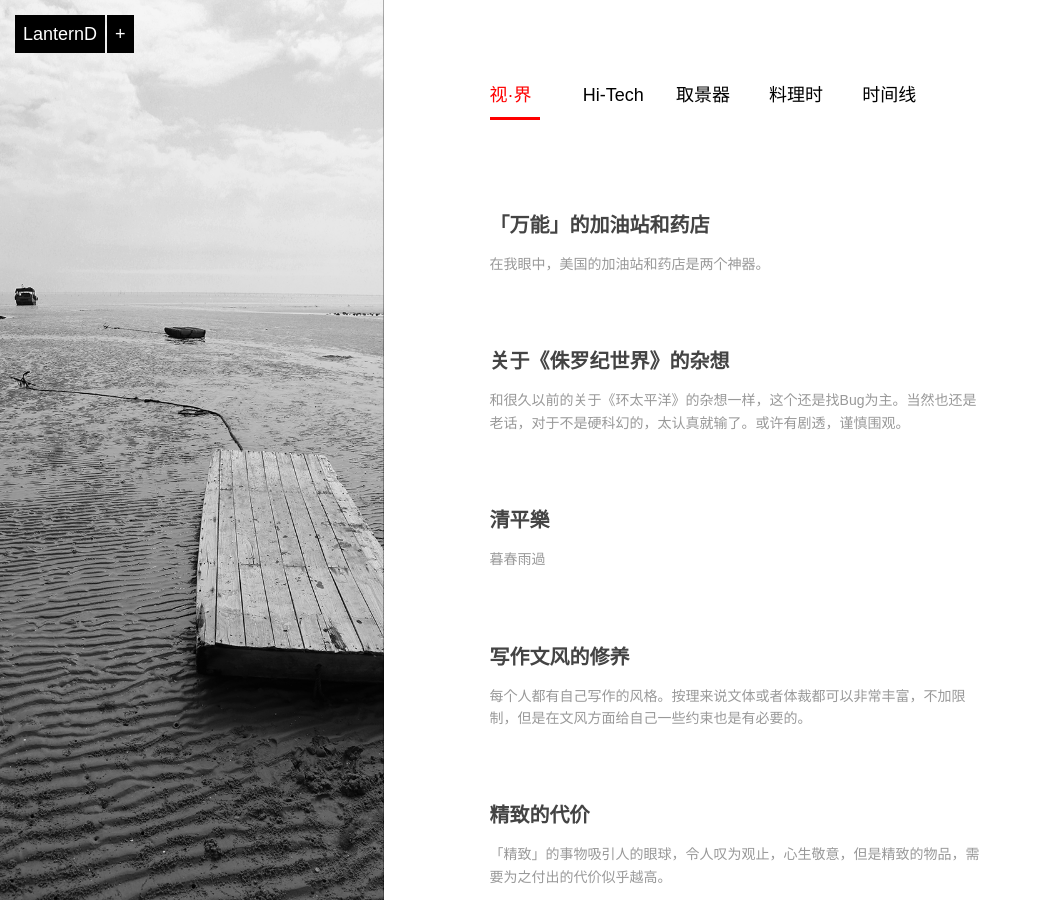
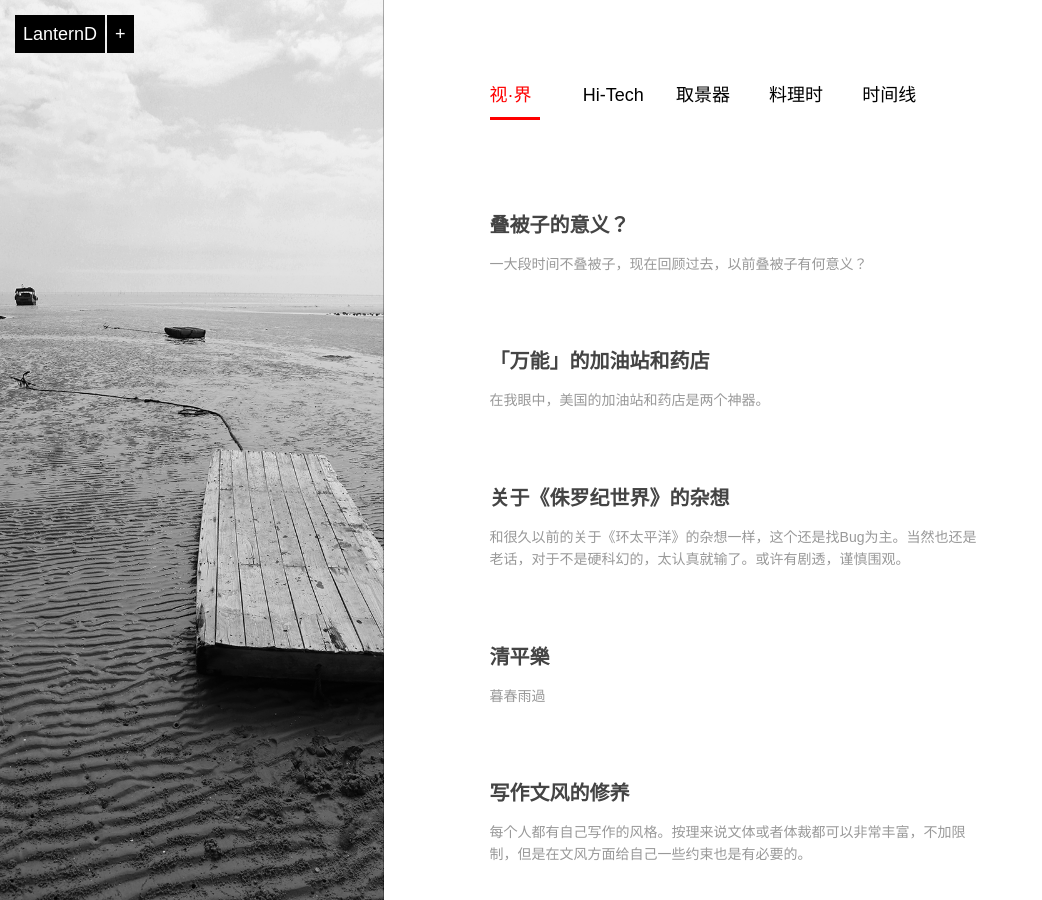
Before and after one commit to LanternD/lanternd.github.io, a Jekyll site: the page built from index.html, in a window 1280 px wide and 900 px high. Shown: the whole window, without its empty margins (0-1042 px from the left). Built offline with Jekyll 4.4.1, drawn with Linux system fonts in a browser that asks for light colours; the list of posts is cut into pages by our own code; part of the change alters nothing that is shown.

Commit message:
New post: why fold up a quilt

```diff
--- a/_posts/Witness/2015-06-19-gas-station-pharmacy.md
+++ b/_posts/Witness/2015-06-19-gas-station-pharmacy.md
@@ -56,13 +56,13 @@ date: 2015-06-19 17:41:00
 
 　首先，美国的**路上几乎没有公共厕所**。这里地广人稀，半天没个楼，不管想去什么地方，起码要走10分钟或更多。而路边通常是进不去的房子，或者是树林。走在半路想上厕所怎么办？在树林里解决？请勿搞笑。国内万能的麦当劳肯德基是不好使的，因为全城也不超过10个，而其他餐馆也不是都有卫生间。酒吧（Pub）可能可以，但也仅限在Downtown之类的地方，其他地方的酒吧一样遥不可及。找加油站吧。加油站的密度比上面那些东西大得多，每个十字路口都有较大概率会有一个。
 
-　其次，饿了找不到食物一样可以在**加油站买点来充饥**。不管饱但是肯定能解决饿。上面还说到，汽水有杯装的，就是给个杯子自己去接的那种。大一点的加油站还卖看一般的汉堡，但是没吃过就不评论了。不过这些食物也不是很健康就是了。
+　其次，饿了找不到食物一样可以在**加油站买点来充饥**。不管饱但是肯定能解决饿。上面还说到，汽水有杯装的，就是给个杯子自己去接的那种。大一点的加油站还卖看起来一般的汉堡，但是没吃过就不评论了。不过这些食物也不是很健康就是了。
 
-　最后，那些卖的**工具真的是及时雨**。去年有一次我从家骑车去8.7 Miles外的某地方办事.因为那时候是家里也没有钳子，组装自行车的时候是用手拧上去的……结果还剩三分之一路程的时候自行车左边踏板掉了。抬头一看，是下面[这种景象](https://www.google.com/maps/@42.682857,-84.498996,3a,75y,250.11h,83.67t/data=!3m6!1e1!3m4!1s3Tx634RSjOtgESPCP8aNzQ!2e0!7i13312!8i6656)……
+　最后，那些卖的**工具真的是及时雨**。去年有一次我从家骑车去8.7 Miles外的某地方办事。因为那时候是家里也没有钳子，组装自行车的时候是用手拧上去的……结果还剩三分之一路程的时候自行车左边踏板掉了。抬头一看，是下面[这种景象](https://www.google.com/maps/@42.682857,-84.498996,3a,75y,250.11h,83.67t/data=!3m6!1e1!3m4!1s3Tx634RSjOtgESPCP8aNzQ!2e0!7i13312!8i6656)：
 
 ![Jolly Rd](http://lanternd.qiniudn.com/Pic4Post/gas-station-pharmacy/jolly-streetview.jpg "Street view of Jolly Rd")
 
-　就是这样前不着村后不着店的地方（大部分地方都这样）。路边检查了一下踏板，发现螺丝口有断裂的金属，自己用手拧再也拧不上去了，力矩不够。
+　就是这样前不着村后不着店的地方（大部分地方都这样）。我在路边检查了一下踏板，发现螺丝口有断裂的金属，自己用手拧再也拧不上去了，力矩不够。
 
 　路边拦车貌似没啥经验，似乎也不太现实，此时我第一个想到的救命稻草就是**加油站**。掏出手机一查，发现前面0.7 mi有个Speedway加油站。心中一阵窃喜，然后就用很奇葩的蹬法驱动我的破车缓慢前进了。由于姿势太别扭，左腿一下就酸了，时不时得休息一下。大概10分钟后我终于看到了梦寐以求的加油站。进去以后我就问售货员有没有Wrench（扳手），结果没有…但我找了一番，发现了Pliers（钳子）。迫不及待买下来，还买了瓶水「解恨」。两分钟把车修好，继续上路。
 
--- /dev/null
+++ b/_posts/Witness/2015-06-23-why-fold-up-a-quilt.md
@@ -0,0 +1,81 @@
+---
+layout: post
+title:  叠被子的意义？
+description:  一大段时间不叠被子，现在回顾过去，以前叠被子有何意义？
+permalink: /why-fold-up-a-quilt/
+categories: [blog, 视·界]
+tags: [叠被子, 意义]
+date: 2015-06-23 14:29:12
+---
+
+# 念起
+
+　在开头首先定义一下叠被子，这里是指把被子叠成豆腐块或者某个特定的形状。
+
+　本文是对某天我在微信朋友圈发的一条状态的扩展：
+
+> 很长时间不叠被子，突然不明白叠被子有何意义。美观？平铺也很好看。培养习惯？为什么不改成起床做一组俯卧撑。
+
+　美国这并没有很厚的那种棉被。美国的被子叫做Quilt，是一种既保暖，同时也比较薄的毯子。如果夏天开空调冬天开暖气，那么一年到头并不需要特别厚的被子。国内当然也有这种被子卖的，但还是不如**论斤卖**的那种棉被普及。由于不像棉被，这种被子没有办法「叠起来」。我还曾经试过叠过几次被子，后来一看，特别软塌，像个坐垫而不是所谓的豆腐块。既然如此难看，后来我就再也没有尝试过。就这样过了一个月多，我突然想，当年我为什么会叠被子？
+
+# 溯洄倒叙
+
+　叠被子这件事成为一个习惯是从初中开始的。初中我就开始住校了，那是一个管理相当严格的学校。所有内务必须按照一定的规矩整理整齐，如果不好则会被扣分，再接着就是被罚扫地。当时并没有什么叛逆心理也比较守规矩，所以在叠被子这件事上我做的还是不错的，每天按要求弄得整整齐齐的，这个习惯一下就坚持了3年。
+
+　再接着是高中，仍然是「悲惨的」住校生活，每周日晚上去学校每周五傍晚回家。学校对内务要求比初中低一些，所以我们可以自主选择原被子不叠被子。而我不记得我是出于什么考虑，也许仍是为了所谓的整洁和美观，而在大部分时候仍然坚持叠被子。一开始的时候，我心里还看到没叠的被子而不爽：「这些人咋想的，怎么连被子也不叠」。后来也就慢慢习惯了，我们不应该过于在意或恣意评价别人的选择和生活。
+
+　后来到了大学，军训的时候有相对严格的内务要求，大家偶尔叠叠被子。而军训过后则，大家原形毕露，叠被子的人少之又少。大伙的习惯是起床以后把被子一掀，穿上衣服洗漱，然后就出门了，有的同学则把被子裹在身上坐在床边开始了一天的游戏之旅。而我则是有一定规律的周期性叠被子，有一段时间变得特别勤，一次不落。而下一段时间就一次也不叠，偶尔铺铺被子。这两种时段大致上是周期性交替进行。但到大学结束为止，我从来没有考虑过我为什么不叠被子，为什么非得叠被子，不叠被子会怎样？仿佛是一个机器人按照既定的程序按惯性继续行动——所谓习惯的力量。
+
+![Kitten on Bed](http://lanternd.qiniudn.com/Pic4Post/why-fold-up-a-quilt/cat-bed.jpg "Kitten on Bed")
+
+　（图注：叠好的被子放在床上：P）
+
+# 螺旋上升
+
+　所以回到原来的问题：**我们为什么要叠被子？**
+
+　一个典型的回答是，被子叠完以后更加整齐美观。这点我在下面再说。
+
+　另一个典型的回答是，**叠被子能锻炼一个人的动手能力和意志力。**然而这种说法无论套用在什么地方都是不那么合理的，一种能力锻炼得再多，也只是这个能力上的强大，叠被子叠得好对削苹果皮不会有很大帮助。所以「动手能力」是个宽泛的概念，一个技能学会了就是学会了，难不成学会叠被子以后过了十年就不会叠了吗。至于意志力那更是无稽之谈，如果一个人每天起来都能坚持做一组俯卧撑或者卷腹，一个月或一年下来的效果毫无疑问最终效果和意志力的锻炼都会比单纯叠被子要好得多。为何盯着叠被子这事来锻炼所谓的意志力？
+
+　还有一个可能的原因是：国内寝室的床铺太窄。来到美国这以后，标配的Queen size的床比原来的寝室里的大了近一倍。当年的床铺宽度可能只有1.5米，甚至更窄。放完被子基本就放不下其他更多的东西了。所以当年的住宿环境不可谓不「恶劣」。在这种情况下，叠完被子以后**看起来**床上有大量的空间。**而实际并没有**，我敢说把被子平铺在床上能腾出更大的空间。
+
+　还有人说，叠被子以后被子不容易被灰尘影响。这个估计是来搞笑的吧，露出来的一大片床单难道能免疫灰尘？
+
+　还有传言：南方不叠被子容易发霉。这个我表示难以同意，南方虽然湿，但叠被子并不会明显减小湿度。
+
+　再者，有的人起床以后或许需要一些简单的运动来把自己从睡眠状态进一步唤醒。这个无可厚非，但我也要指出这种事情刷牙洗脸其实就够了。
+
+　其次可能是遵从过去的生活习惯，这不仅是个人的习惯，而是一代代人的习惯。
+
+　叠被子的**起源**有好几种。第一种说法是，中国古代是没有床的，大家都在地上睡觉（类似日本的榻榻米），睡醒了地板还得当地板用，叠被子收起来是为了提供更大的活动空间。而高于地面的床传入中国后，大家仍然沿袭了过去的习惯，并代代相传。
+
+　第二个说法是叠被子起源于北方乡村。由于大家都在炕上睡觉、活动、待客等等，这个区域既是卧室又是客厅，所以叠好被子方便腾出空间，同时不会太乱，是一种面子工程。
+
+　第三种是用于规范军队纪律。军队的生活这么枯燥，从内务上保持干净整洁可以提供大量的事情可做。这种情况下，叠被子理所当然成为一个很好的选择，不但要叠，还要叠到极致。不过这个说法也仅限咱的人民解放军，似乎其他国家的军队并没有这种要求。接下来我猜就是全国上下的中学需要军训，然后军队的习惯带到了学校里。军训结束后叠被子理所当然成为学校的管理手段之一。
+
+　上面三个是我在网上找到的典型的说法，然而起源归起源，这并不影响我们讨论**现今**为何人们睡在大床上了仍叠被子。
+
+　上面这几点有点乱，但是不知道该怎么排序更好，但是意思大概是这样。
+
+　接下来该讨论：**为什么我们不应该叠被子？**
+
+　首先反驳上面提到的被子叠完以后更加整齐美观的观点。说说在美国的情况。来美国以后就从来没见过有人叠被子。但不叠不意味着不整齐，大家起床以后通常会把被子直接平铺在床上。有些人还会折回来一个角，方便下次就寝。
+
+![Bed](http://lanternd.qiniudn.com/Pic4Post/why-fold-up-a-quilt/bed1.png "Bed")
+
+　不叠起来一样美观大方，也不影响所谓的「面子」。一张偌大的床把被子叠好了放在一个角落反而有种空荡的感觉。最后话说回来，也不应该绑架别人的审美观，即喜欢叠好被子的不应该强求其他人都叠被子，反过来也一样。不过我也希望不叠被子党能够越来越强大。
+
+　第二点是，根据比较可靠的研究，湿度和温度对螨虫生长影响较大。那么，如果一起床就很快叠被子，则人们在睡觉过程中皮肤挥发出来的水分和温度都还会留在被子里。这部分水汽无法散发出去，从而给螨虫，或者其他细菌生物提供了一个温床，而导致它们大量繁殖。所以如果要叠被子，较正确的做法是，起床以后先把被子晾一段时间，洗漱完吃完早餐后回来再叠。是否比较麻烦？釜底抽薪的办法就是不叠被子，直接平铺在床上让水分挥发个透彻。
+
+　再者，如果把被子叠好，那睡觉之前还得把被子再摊开铺满整个床面，最后的效果和不叠被子还是一样的。那么叠起和摊开就属于无用功了。
+
+　综上所述，从多个角度看，**人们每天花1-2分钟叠个被子，其实并没有什么必要。对于这种没必要的东西，我们还是否需要坚持？**
+
+# 而止
+
+　对的没错，我就是给自己不叠被子找到充足的理由。并且我尝试说服别人和我一样停止叠被子这习惯。也正如前文所述，不叠被子不意味着不美观，起床后把被子一抖，铺满整个场面，这就是我要干的事情。对于学生党，我的建议是，学校要求叠那就叠，学校没要求，那就不叠，但也要保持一定的整洁。
+
+　那现在，还有没有任何能让我叠被子的理由？
+
+　最后的最后，这个文章的意图并不是支持那些从来没叠过被子，起床把被子踢一个角落就离开的人的。你们最好还是稍微整理一下吧。
```
